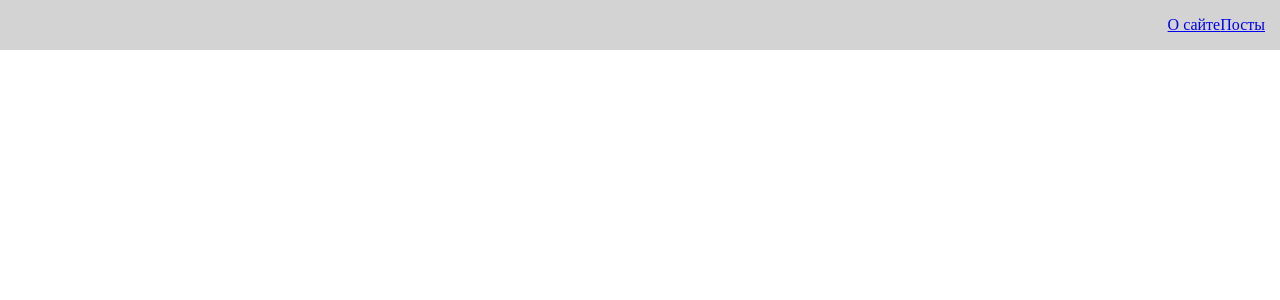
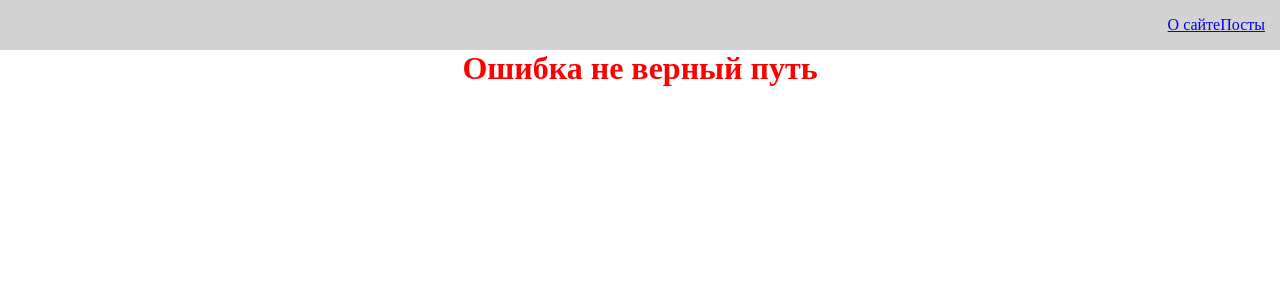
Before and after one commit to Alexander-Gladkikh/react_project, a React (Create React App) app: page / in a window 1280 px wide. Before the commit this address had no page. Shown: the top 300 px of the page. Built offline with nearby package versions, Linux system fonts and the light colour scheme.

Commit message:
create AppRoute

```diff
--- a/src/App.js
+++ b/src/App.js
@@ -1,17 +1,13 @@
 import React from 'react';
-import {BrowserRouter, Link, Route, Routes} from "react-router-dom";
-import About from "./pages/About";
-import Posts from "./pages/Posts";
+import {BrowserRouter} from "react-router-dom";
 import Navbar from "./components/UI/navbar/Navbar";
+import AppRoute from "./components/AppRoute";
 
 const App = () => {
     return (
         <BrowserRouter>
             <Navbar/>
-            <Routes>
-                <Route path="/about" element={<About />}/>
-                <Route path="/posts" element={<Posts />}/>
-            </Routes>
+            <AppRoute/>
         </BrowserRouter>
     );
 };
--- /dev/null
+++ b/src/components/AppRoute.jsx
@@ -0,0 +1,18 @@
+import React from 'react';
+import {Route, Routes} from "react-router-dom";
+import About from "../pages/About";
+import Posts from "../pages/Posts";
+import Error from "../pages/Error";
+
+const AppRoute = () => {
+    return (
+        <Routes>
+            <Route path="/about" element={<About />}/>
+            <Route path="/posts" element={<Posts />}/>
+            <Route path="/error" element={<Error />}/>
+            <Route path="/*" element={<Error to="/error" replace />} />
+        </Routes>
+    );
+};
+
+export default AppRoute;
--- /dev/null
+++ b/src/pages/Error.jsx
@@ -0,0 +1,11 @@
+import React from 'react';
+
+const Error = () => {
+    return (
+        <div>
+            <h1 style={{color: 'red'}}>Ошибка не верный путь</h1>
+        </div>
+    );
+};
+
+export default Error;
```
